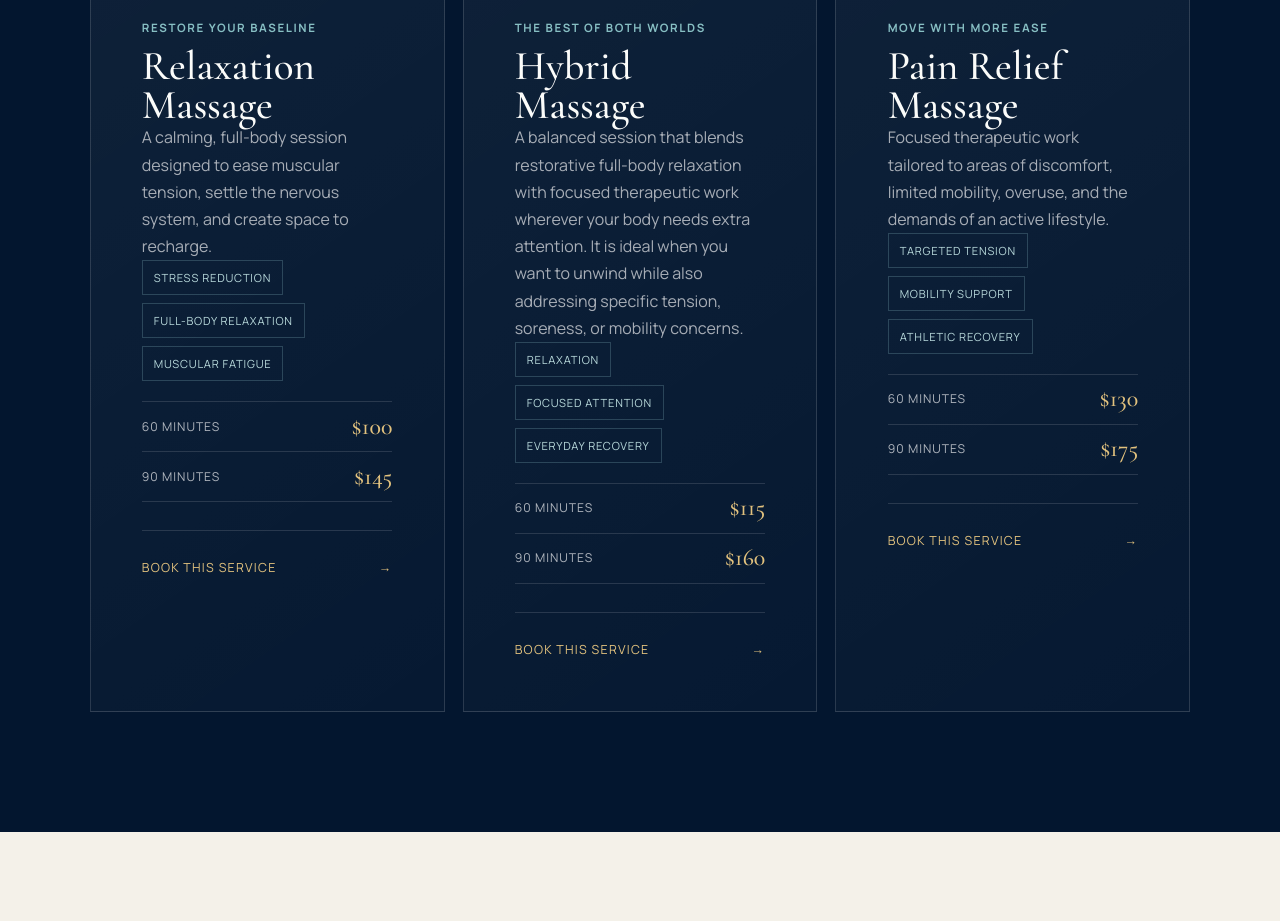
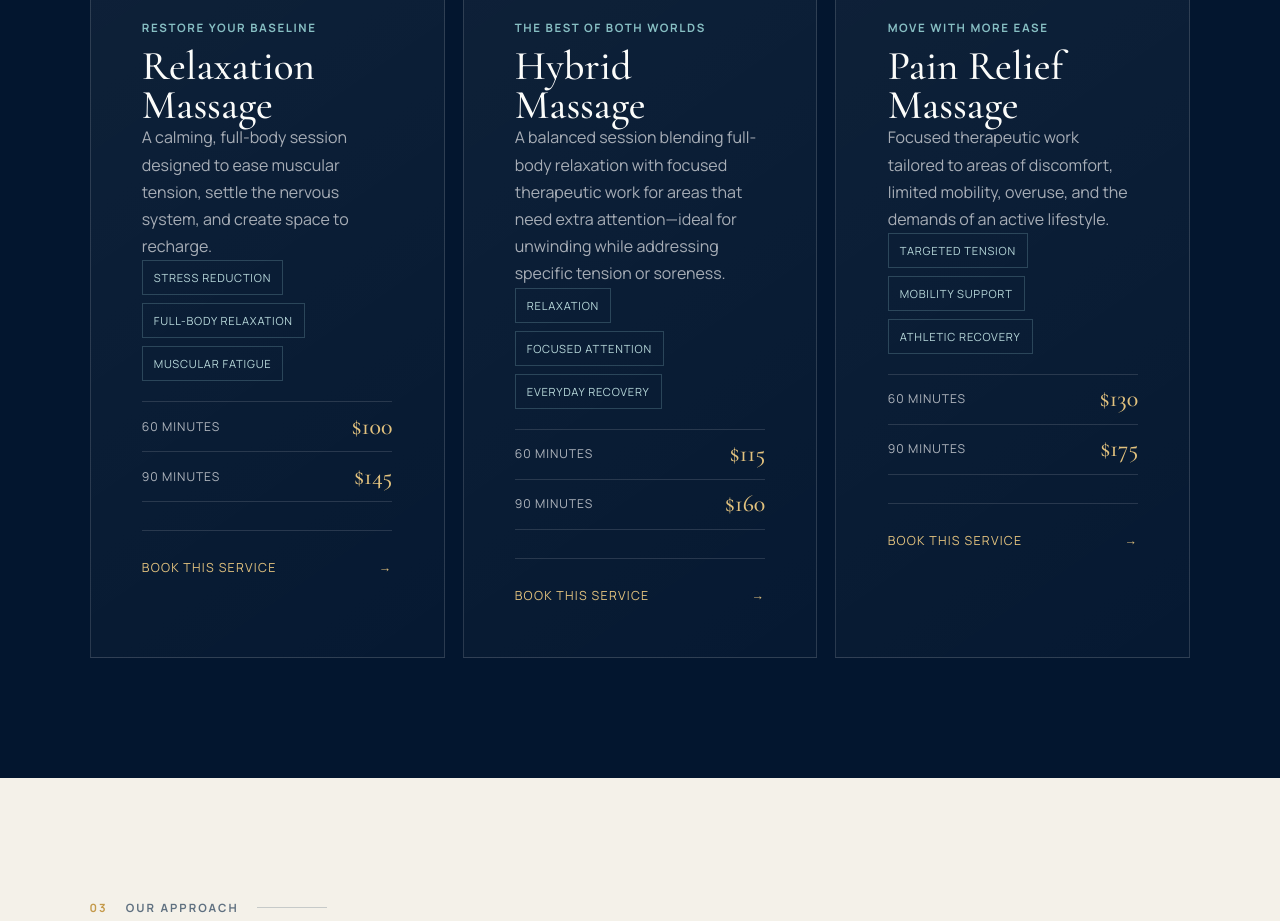
Before and after one commit to nsahf1997/jupiter-premier-massage, a Next.js app: page / in a window 1280 px wide. Shown: the part 2160-3081 px from the top of the page. Built offline with nearby package versions, Linux system fonts and the light colour scheme; no server answers.

Commit message:
Balance service card copy and highlights

```diff
--- a/app/globals.css
+++ b/app/globals.css
@@ -76,7 +76,7 @@ h1 em, h2 em { color: var(--gold-light); font-weight: 400; }
 .card-eyebrow { margin: 60px 0 10px; color: var(--glass); font-size: .72rem; font-weight: 700; letter-spacing: .14em; text-transform: uppercase; }
 .service-card h3 { font-size: clamp(2.2rem, 3.2vw, 3.8rem); }
 .service-card > p:not(.card-eyebrow) { color: rgba(255,255,255,.64); max-width: 560px; }
-.service-card ul { list-style: none; padding: 0; display: flex; gap: 8px; flex-wrap: wrap; }
+.service-card ul { list-style: none; padding: 0; display: flex; flex-direction: column; align-items: flex-start; gap: 8px; }
 .service-card li { padding: 7px 11px; border: 1px solid rgba(135,191,195,.26); color: #b7d8da; font-size: .7rem; text-transform: uppercase; letter-spacing: .07em; }
 .service-pricing { margin-top: 20px; border-top: 1px solid rgba(255,255,255,.13); }
 .service-pricing > div { min-height: 50px; display: flex; align-items: center; justify-content: space-between; border-bottom: 1px solid rgba(255,255,255,.13); color: rgba(255,255,255,.68); font-size: .76rem; letter-spacing: .08em; text-transform: uppercase; }
--- a/app/page.tsx
+++ b/app/page.tsx
@@ -28,7 +28,7 @@ const services = [
     title: "Hybrid Massage",
     eyebrow: "The best of both worlds",
     description:
-      "A balanced session that blends restorative full-body relaxation with focused therapeutic work wherever your body needs extra attention. It is ideal when you want to unwind while also addressing specific tension, soreness, or mobility concerns.",
+      "A balanced session blending full-body relaxation with focused therapeutic work for areas that need extra attention—ideal for unwinding while addressing specific tension or soreness.",
     focus: ["Relaxation", "Focused attention", "Everyday recovery"],
     pricing: [{ duration: "60 minutes", price: "$115" }, { duration: "90 minutes", price: "$160" }],
   },
```
